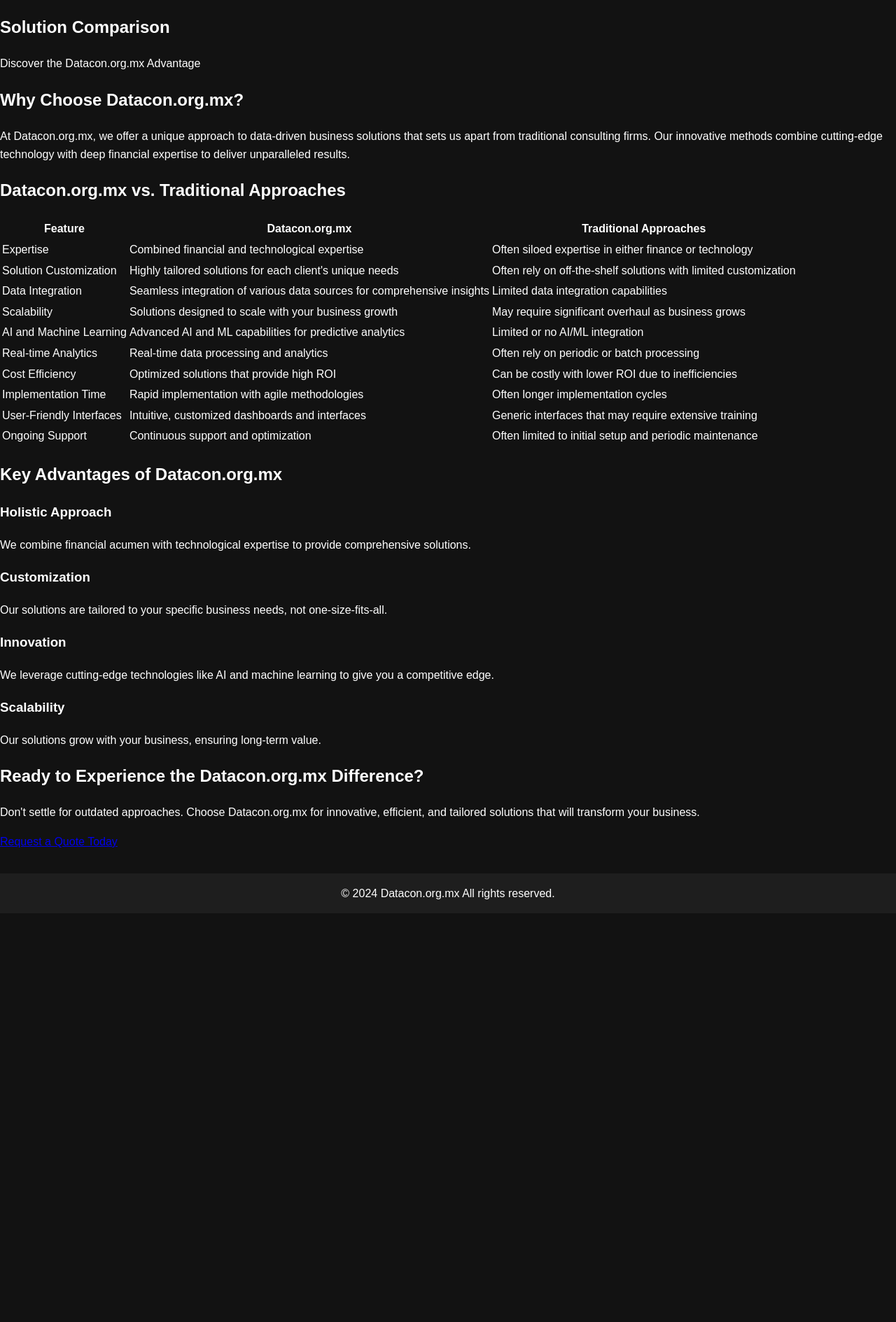
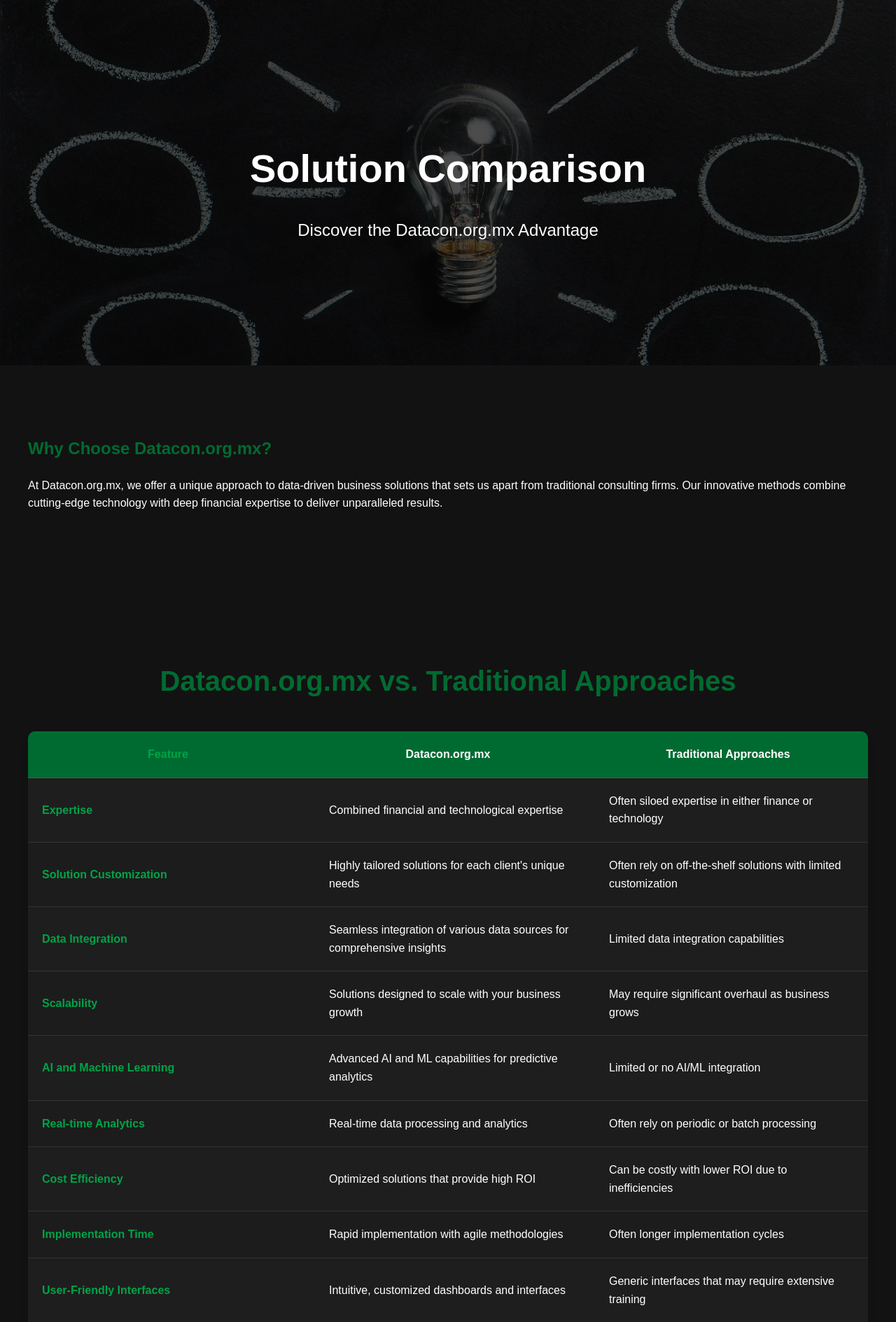
Before and after one commit to MagicKrazik/Datacon.org.mx-website, a Django app: page /solution-comparison/ in a window 1280 px wide. Shown: the part 70-1959 px from the top of the page at 70% size. Before the commit the page ends 1355 px from the top, so only its background shows below. Run offline with Django 5.2, Linux system fonts and the light colour scheme; some libraries are stand-ins or nearby versions.

Commit message:
latest version without insights

```diff
--- /dev/null
+++ b/website/static/css/solution_comparison.css
@@ -0,0 +1,237 @@
+/* Solution Comparison page styles */
+:root {
+    --main-color: #006B31;
+    --bg-color: #121212;
+    --text-color: #ffffff;
+    --secondary-color: #1e1e1e;
+    --accent-color: #00a348;
+}
+
+body {
+    font-family: 'Arial', sans-serif;
+    line-height: 1.6;
+    color: var(--text-color);
+    background-color: var(--bg-color);
+}
+
+.container {
+    max-width: 1200px;
+    margin: 0 auto;
+    padding: 0 20px;
+}
+
+.section {
+    padding: 80px 0;
+}
+
+h2 {
+    color: var(--main-color);
+    margin-bottom: 20px;
+}
+
+/* Showcase section */
+#showcase-sol {
+    position: relative;
+    background-image: url('/static/images/test_31.jpg');
+    background-size: cover;
+    background-position: center;
+    text-align: center;
+    padding: 150px 0;
+    color: var(--text-color);
+}
+
+.showcase-overlay {
+    position: absolute;
+    top: 0;
+    left: 0;
+    width: 100%;
+    height: 100%;
+    background-color: rgba(0, 0, 0, 0.7);
+}
+
+#showcase-sol h1 {
+    font-size: 3.5rem;
+    margin-bottom: 20px;
+    position: relative;
+    z-index: 1;
+}
+
+#showcase-sol p {
+    font-size: 1.5rem;
+    position: relative;
+    z-index: 1;
+}
+
+
+/* Key Advantages */
+.advantages-grid {
+    display: grid;
+    grid-template-columns: repeat(auto-fit, minmax(250px, 1fr));
+    gap: 30px;
+    margin-top: 40px;
+}
+
+.advantage-item {
+    background-color: var(--secondary-color);
+    padding: 30px;
+    border-radius: 10px;
+    text-align: center;
+    transition: transform 0.3s ease, box-shadow 0.3s ease;
+}
+
+.advantage-item:hover {
+    transform: translateY(-10px);
+    box-shadow: 0 10px 20px rgba(0, 0, 0, 0.2);
+}
+
+.advantage-item i {
+    font-size: 3rem;
+    color: var(--main-color);
+    margin-bottom: 20px;
+}
+
+.advantage-item h3 {
+    color: var(--accent-color);
+    margin-bottom: 15px;
+}
+
+/* CTA section */
+#cta-sol {
+    background-color: var(--secondary-color);
+    text-align: center;
+}
+
+.cta-button {
+    display: inline-block;
+    background-color: var(--main-color);
+    color: var(--text-color);
+    padding: 12px 24px;
+    text-decoration: none;
+    border-radius: 5px;
+    font-weight: bold;
+    transition: background-color 0.3s ease;
+    margin-top: 20px;
+}
+
+.cta-button:hover {
+    background-color: var(--accent-color);
+}
+
+/* Responsive design */
+@media screen and (max-width: 768px) {
+    .section {
+        padding: 60px 0;
+    }
+
+    #showcase-sol {
+        padding: 100px 0;
+    }
+
+    #showcase-sol h1 {
+        font-size: 2.5rem;
+    }
+
+    #showcase-sol p {
+        font-size: 1.2rem;
+    }
+
+    .advantages-grid {
+        grid-template-columns: 1fr;
+    }
+}
+
+
+/* Comparison Section Styles */
+#comparison-section {
+    background-color: var(--bg-color);
+    padding: 80px 0;
+}
+
+#comparison-section h2 {
+    text-align: center;
+    margin-bottom: 40px;
+    color: var(--main-color);
+    font-size: 2.5rem;
+}
+
+.comparison-grid {
+    display: flex;
+    flex-direction: column;
+    border-radius: 10px;
+    overflow: hidden;
+    box-shadow: 0 4px 10px rgba(0, 0, 0, 0.1);
+}
+
+.comparison-header,
+.comparison-row {
+    display: flex;
+}
+
+.comparison-header {
+    background-color: var(--main-color);
+    color: var(--text-color);
+    font-weight: bold;
+}
+
+.comparison-cell {
+    flex: 1;
+    padding: 20px;
+    display: flex;
+    align-items: center;
+    border-bottom: 1px solid rgba(255, 255, 255, 0.1);
+}
+
+.comparison-header .comparison-cell {
+    justify-content: center;
+}
+
+.comparison-row:nth-child(even) {
+    background-color: var(--secondary-color);
+}
+
+.comparison-row:nth-child(odd) {
+    background-color: rgba(30, 30, 30, 0.8);
+}
+
+.comparison-row:hover {
+    background-color: rgba(0, 107, 49, 0.1);
+}
+
+.comparison-cell:first-child {
+    font-weight: bold;
+    color: var(--accent-color);
+}
+
+.datacon i,
+.traditional i {
+    margin-right: 10px;
+    font-size: 1.2rem;
+}
+
+.datacon i {
+    color: var(--accent-color);
+}
+
+.traditional i {
+    color: #ff4444;
+}
+
+@media screen and (max-width: 768px) {
+    .comparison-header,
+    .comparison-row {
+        flex-direction: column;
+    }
+
+    .comparison-cell {
+        padding: 15px;
+    }
+
+    .comparison-cell:first-child {
+        background-color: var(--main-color);
+        color: var(--text-color);
+    }
+
+    #comparison-section h2 {
+        font-size: 2rem;
+    }
+}
--- a/website/templates/base.html
+++ b/website/templates/base.html
@@ -31,7 +31,6 @@
                         <a href="{% url 'client_success_stories' %}">Success Stories</a>
                         <a href="{% url 'about_us' %}">About Us</a>
                         <a href="{% url 'faq' %}">FAQ</a>
-                        <a href="{% url 'insights' %}">Insights</a>
                         <a href="{% url 'solution_comparison' %}">Solution Comparison</a>
                     </div>
                 </div>
--- a/website/templates/solution_comparison.html
+++ b/website/templates/solution_comparison.html
@@ -4,101 +4,162 @@
 {% block title %}Datacon.org.mx - Solution Comparison{% endblock %}
 
 {% block extra_css %}
-    <script src="https://kit.fontawesome.com/your-fontawesome-kit.js" crossorigin="anonymous"></script>
+<link rel="stylesheet" href="{% static 'css/solution_comparison.css' %}">
 {% endblock %}
 
 {% block content %}
-    <section id="showcase-sol">
-        <div class="container-sol">
+<section id="showcase-sol" class="section">
+    <div class="showcase-overlay"></div>
+    <div class="container">
         <h1>Solution Comparison</h1>
         <p>Discover the Datacon.org.mx Advantage</p>
     </div>
 </section>
 
-    <div class="container-sol">
-        <section id="intro" class="comparison-section">
+<section id="intro" class="section">
+    <div class="container">
         <h2>Why Choose Datacon.org.mx?</h2>
-            <!-- Intro content here -->
         <p>At Datacon.org.mx, we offer a unique approach to data-driven business solutions that sets us apart from traditional consulting firms. Our innovative methods combine cutting-edge technology with deep financial expertise to deliver unparalleled results.</p>
+    </div>
 </section>
 
-        <section id="comparison-table" class="comparison-section">
+
+<section id="comparison-section" class="section">
+    <div class="container">
         <h2>Datacon.org.mx vs. Traditional Approaches</h2>
-            <!-- Comparison table here -->
-            <table class="comparison-table">
-                <thead>
-                    <tr>
-                        <th>Feature</th>
-                        <th>Datacon.org.mx</th>
-                        <th>Traditional Approaches</th>
-                    </tr>
-                </thead>
-                <tbody>
-                    <tr>
-                        <td>Expertise</td>
-                        <td class="feature-highlight">Combined financial and technological expertise</td>
-                        <td>Often siloed expertise in either finance or technology</td>
-                    </tr>
-                    <tr>
-                        <td>Solution Customization</td>
-                        <td class="feature-highlight">Highly tailored solutions for each client's unique needs</td>
-                        <td>Often rely on off-the-shelf solutions with limited customization</td>
-                    </tr>
-                    <tr>
-                        <td>Data Integration</td>
-                        <td class="feature-highlight">Seamless integration of various data sources for comprehensive insights</td>
-                        <td>Limited data integration capabilities</td>
-                    </tr>
-                    <tr>
-                        <td>Scalability</td>
-                        <td class="feature-highlight">Solutions designed to scale with your business growth</td>
-                        <td>May require significant overhaul as business grows</td>
-                    </tr>
-                    <tr>
-                        <td>AI and Machine Learning</td>
-                        <td class="feature-highlight">Advanced AI and ML capabilities for predictive analytics</td>
-                        <td>Limited or no AI/ML integration</td>
-                    </tr>
-                    <tr>
-                        <td>Real-time Analytics</td>
-                        <td class="feature-highlight">Real-time data processing and analytics</td>
-                        <td>Often rely on periodic or batch processing</td>
-                    </tr>
-                    <tr>
-                        <td>Cost Efficiency</td>
-                        <td class="feature-highlight">Optimized solutions that provide high ROI</td>
-                        <td>Can be costly with lower ROI due to inefficiencies</td>
-                    </tr>
-                    <tr>
-                        <td>Implementation Time</td>
-                        <td class="feature-highlight">Rapid implementation with agile methodologies</td>
-                        <td>Often longer implementation cycles</td>
-                    </tr>
-                    <tr>
-                        <td>User-Friendly Interfaces</td>
-                        <td class="feature-highlight">Intuitive, customized dashboards and interfaces</td>
-                        <td>Generic interfaces that may require extensive training</td>
-                    </tr>
-                    <tr>
-                        <td>Ongoing Support</td>
-                        <td class="feature-highlight">Continuous support and optimization</td>
-                        <td>Often limited to initial setup and periodic maintenance</td>
-                    </tr>
-                </tbody>
-            </table>
+        <div class="comparison-grid">
+            <div class="comparison-header">
+                <div class="comparison-cell">Feature</div>
+                <div class="comparison-cell">Datacon.org.mx</div>
+                <div class="comparison-cell">Traditional Approaches</div>
+            </div>
+            <div class="comparison-row">
+                <div class="comparison-cell">Expertise</div>
+                <div class="comparison-cell datacon">
+                    <i class="fas fa-check-circle"></i>
+                    <span>Combined financial and technological expertise</span>
+                </div>
+                <div class="comparison-cell traditional">
+                    <i class="fas fa-exclamation-circle"></i>
+                    <span>Often siloed expertise in either finance or technology</span>
+                </div>
+            </div>
+            <div class="comparison-row">
+                <div class="comparison-cell">Solution Customization</div>
+                <div class="comparison-cell datacon">
+                    <i class="fas fa-check-circle"></i>
+                    <span>Highly tailored solutions for each client's unique needs</span>
+                </div>
+                <div class="comparison-cell traditional">
+                    <i class="fas fa-exclamation-circle"></i>
+                    <span>Often rely on off-the-shelf solutions with limited customization</span>
+                </div>
+            </div>
+            <div class="comparison-row">
+                <div class="comparison-cell">Data Integration</div>
+                <div class="comparison-cell datacon">
+                    <i class="fas fa-check-circle"></i>
+                    <span>Seamless integration of various data sources for comprehensive insights</span>
+                </div>
+                <div class="comparison-cell traditional">
+                    <i class="fas fa-exclamation-circle"></i>
+                    <span>Limited data integration capabilities</span>
+                </div>
+            </div>
+            <div class="comparison-row">
+                <div class="comparison-cell">Scalability</div>
+                <div class="comparison-cell datacon">
+                    <i class="fas fa-check-circle"></i>
+                    <span>Solutions designed to scale with your business growth</span>
+                </div>
+                <div class="comparison-cell traditional">
+                    <i class="fas fa-exclamation-circle"></i>
+                    <span>May require significant overhaul as business grows</span>
+                </div>
+            </div>
+            <div class="comparison-row">
+                <div class="comparison-cell">AI and Machine Learning</div>
+                <div class="comparison-cell datacon">
+                    <i class="fas fa-check-circle"></i>
+                    <span>Advanced AI and ML capabilities for predictive analytics</span>
+                </div>
+                <div class="comparison-cell traditional">
+                    <i class="fas fa-exclamation-circle"></i>
+                    <span>Limited or no AI/ML integration</span>
+                </div>
+            </div>
+            <div class="comparison-row">
+                <div class="comparison-cell">Real-time Analytics</div>
+                <div class="comparison-cell datacon">
+                    <i class="fas fa-check-circle"></i>
+                    <span>Real-time data processing and analytics</span>
+                </div>
+                <div class="comparison-cell traditional">
+                    <i class="fas fa-exclamation-circle"></i>
+                    <span>Often rely on periodic or batch processing</span>
+                </div>
+            </div>
+            <div class="comparison-row">
+                <div class="comparison-cell">Cost Efficiency</div>
+                <div class="comparison-cell datacon">
+                    <i class="fas fa-check-circle"></i>
+                    <span>Optimized solutions that provide high ROI</span>
+                </div>
+                <div class="comparison-cell traditional">
+                    <i class="fas fa-exclamation-circle"></i>
+                    <span>Can be costly with lower ROI due to inefficiencies</span>
+                </div>
+            </div>
+            <div class="comparison-row">
+                <div class="comparison-cell">Implementation Time</div>
+                <div class="comparison-cell datacon">
+                    <i class="fas fa-check-circle"></i>
+                    <span>Rapid implementation with agile methodologies</span>
+                </div>
+                <div class="comparison-cell traditional">
+                    <i class="fas fa-exclamation-circle"></i>
+                    <span>Often longer implementation cycles</span>
+                </div>
+            </div>
+            <div class="comparison-row">
+                <div class="comparison-cell">User-Friendly Interfaces</div>
+                <div class="comparison-cell datacon">
+                    <i class="fas fa-check-circle"></i>
+                    <span>Intuitive, customized dashboards and interfaces</span>
+                </div>
+                <div class="comparison-cell traditional">
+                    <i class="fas fa-exclamation-circle"></i>
+                    <span>Generic interfaces that may require extensive training</span>
+                </div>
+            </div>
+            <div class="comparison-row">
+                <div class="comparison-cell">Ongoing Support</div>
+                <div class="comparison-cell datacon">
+                    <i class="fas fa-check-circle"></i>
+                    <span>Continuous support and optimization</span>
+                </div>
+                <div class="comparison-cell traditional">
+                    <i class="fas fa-exclamation-circle"></i>
+                    <span>Often limited to initial setup and periodic maintenance</span>
+                </div>
+            </div>
+        </div>
+    </div>
 </section>
 
-        <section id="key-advantages" class="comparison-section">
+
+
+<section id="key-advantages" class="section">
+    <div class="container">
         <h2>Key Advantages of Datacon.org.mx</h2>
-            <!-- Advantages grid here -->
         <div class="advantages-grid">
             <div class="advantage-item">
-                    <i class="fas fa-brain"></i>
+                <i class="fas fa-chart-network"></i>
                 <h3>Holistic Approach</h3>
                 <p>We combine financial acumen with technological expertise to provide comprehensive solutions.</p>
             </div>
             <div class="advantage-item">
-                    <i class="fas fa-puzzle-piece"></i>
+                <i class="fas fa-cogs"></i>
                 <h3>Customization</h3>
                 <p>Our solutions are tailored to your specific business needs, not one-size-fits-all.</p>
             </div>
@@ -113,14 +174,14 @@
                 <p>Our solutions grow with your business, ensuring long-term value.</p>
             </div>
         </div>
+    </div>
 </section>
 
-        <section id="cta-sol">
-            <div class="container-sol">
+<section id="cta-sol" class="section">
+    <div class="container">
         <h2>Ready to Experience the Datacon.org.mx Difference?</h2>
         <p>Don't settle for outdated approaches. Choose Datacon.org.mx for innovative, efficient, and tailored solutions that will transform your business.</p>
         <a href="{% url 'request_quote' %}" class="cta-button">Request a Quote Today</a>
     </div>
 </section>
-    </div>
 {% endblock %}
--- a/website/urls.py
+++ b/website/urls.py
@@ -11,7 +11,6 @@
     path('contact/', views.contact, name='contact'),
     path('request-quote/', QuoteRequestView.as_view(), name='request_quote'),
     path('faq/', views.faq, name='faq'),
-    path('insights/', views.insights, name='insights'),
     path('solution-comparison/', views.solution_comparison, name='solution_comparison'),
     path('login/', views.login_view, name='login'),
     path('logout/', views.logout_view, name='logout'),
--- a/website/views.py
+++ b/website/views.py
@@ -43,9 +43,6 @@
 
 def faq(request):
     return render(request, 'faq.html')
-
-def insights(request):
-    return render(request, 'insights.html')
 
 def solution_comparison(request):
     return render(request, 'solution_comparison.html')
```
Also changed, not shown: website/templates/insights.html (deleted, +0 -110 lines). Lines whose indentation alone changed are shown as unchanged.
